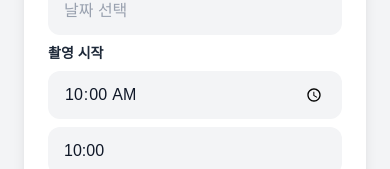
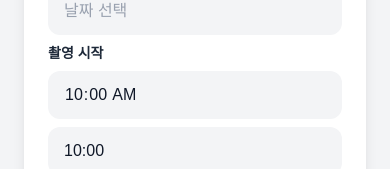
Before and after one commit to dohundev/auto-message, a Next.js app: page / in a window 390 px wide. Shown: the part 253-422 px from the top of the page. Built offline with nearby package versions, Linux system fonts and the light colour scheme.

Commit message:
모바일 환경에서 타임피커 아이콘 조절

```diff
--- a/app/globals.css
+++ b/app/globals.css
@@ -25,6 +25,21 @@ body {
   font-family: Arial, Helvetica, sans-serif;
 }
 @layer components {
+  input[type="time"]::-webkit-calendar-picker-indicator {
+    opacity: 0;
+    width: 100%;
+    height: 100%;
+    position: absolute;
+    top: 0;
+    left: 0;
+    cursor: pointer;
+  }
+
+  input[type="time"] {
+    position: relative;
+  }
+
+
   .react-datepicker {
     font-size: 1.1rem !important;
     border-radius: 12px !important;
```
